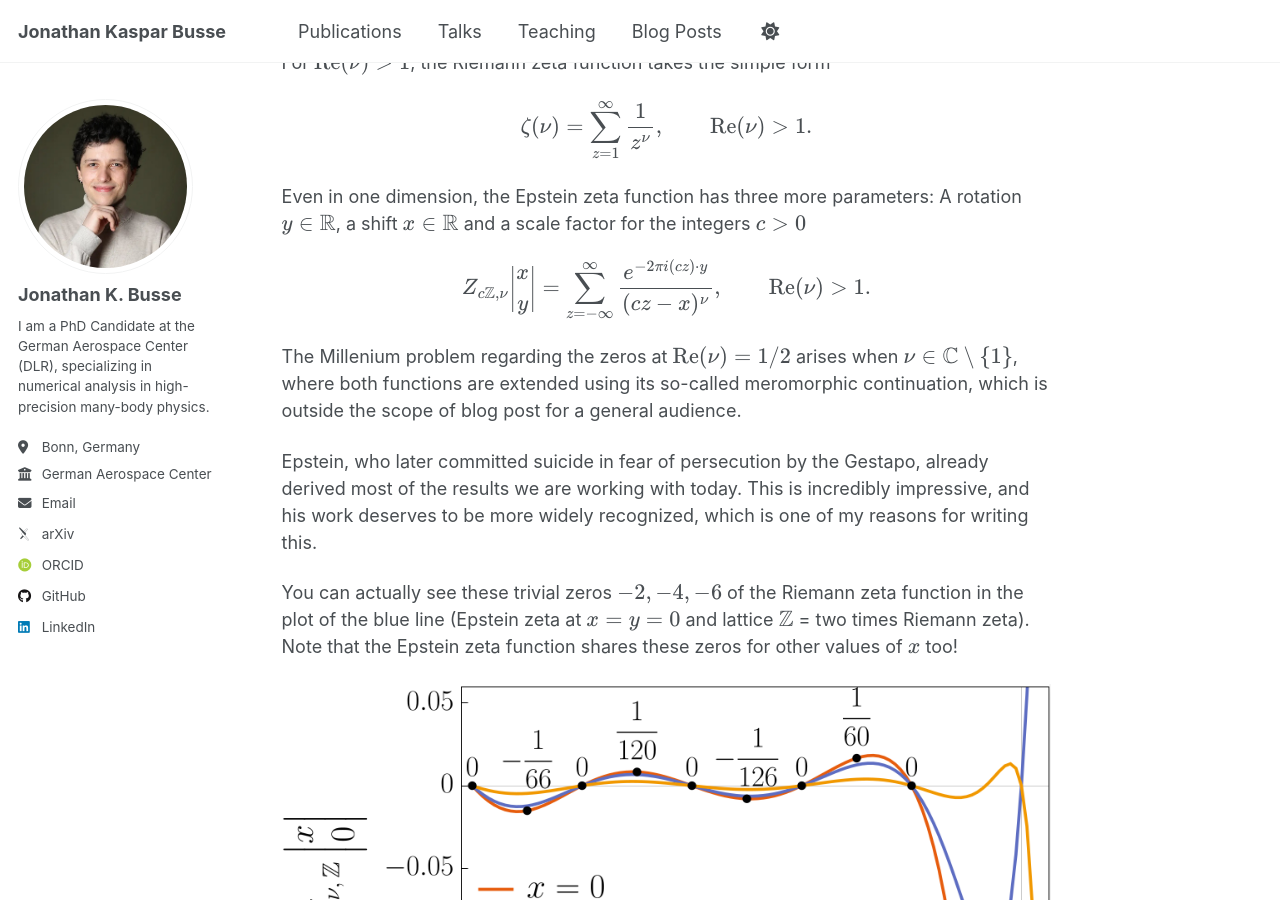
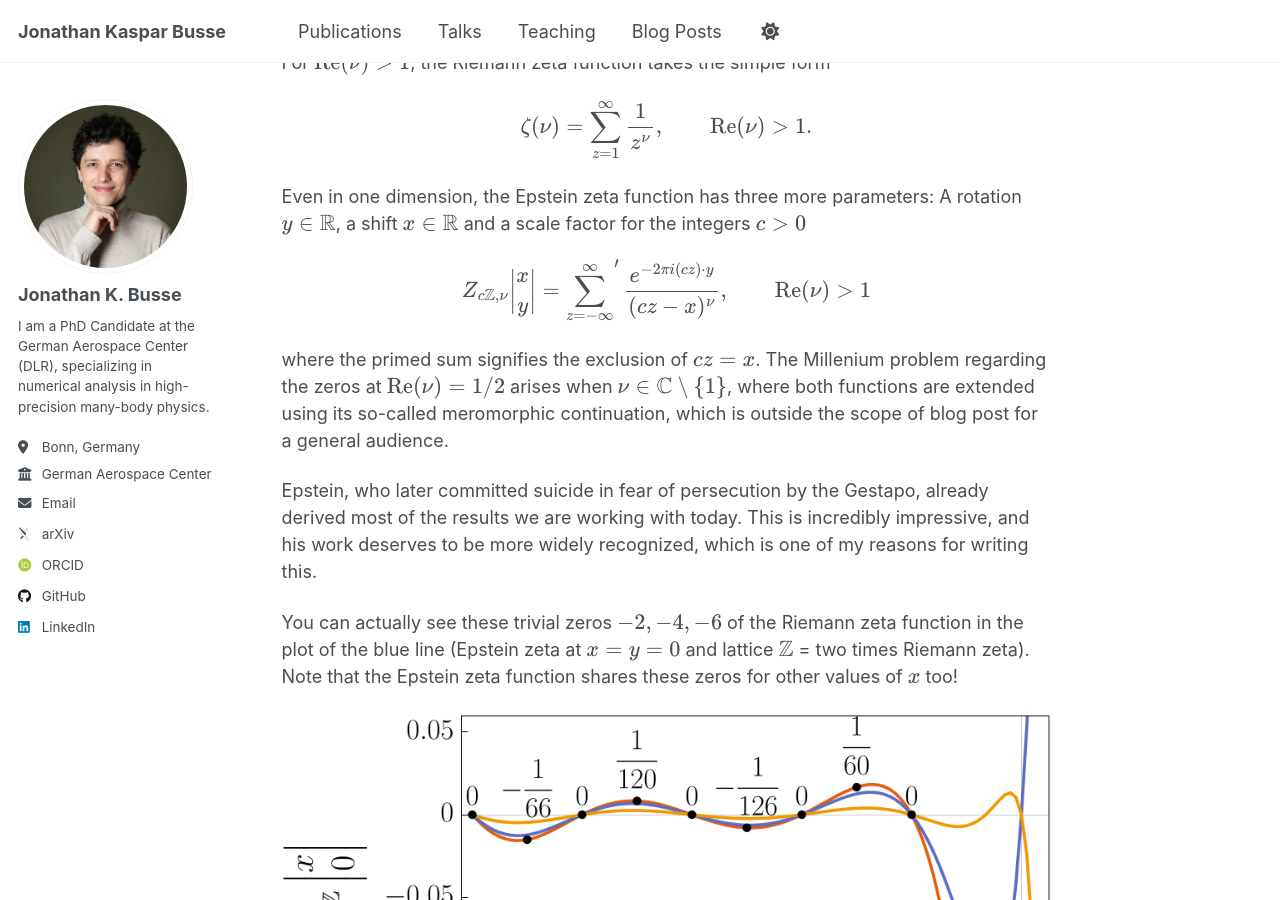
Before and after one commit to JoKaBus/jonathankbusse, a Jekyll site: the page built from _posts/2025-04-22-what-is-epstein-zeta.md, in a window 1280 px wide and 900 px high, scrolled down 436 px. Built offline with Jekyll 4.4.1, drawn with Linux system fonts in a browser that asks for light colours; some web fonts are replaced.

Commit message:
Fix: exclude cz = x in epstein zeta

```diff
--- a/_posts/2025-04-22-what-is-epstein-zeta.md
+++ b/_posts/2025-04-22-what-is-epstein-zeta.md
@@ -22,9 +22,10 @@ For \\(\operatorname{Re}(\nu) > 1\\), the Riemann zeta function takes the simple
 \\]
 Even in one dimension, the Epstein zeta function has three more parameters: A rotation \\(y\in\mathbb R\\), a shift \\(x\in\mathbb R\\) and a scale factor for the integers \\(c>0\\)
 \\[
-Z_{c\mathbb Z,\nu} \genfrac||{0pt}{0}{x}{y}=\sum_{z=-\infty}^{\infty}\frac{e^{-2\pi i (cz)\cdot y}}{(cz-x)^{\nu}}
-,\qquad \operatorname{Re}(\nu)>1.
+Z_{c\mathbb Z,\nu} \genfrac||{0pt}{0}{x}{y}=\sum_{z=-\infty}^{\infty}'\frac{e^{-2\pi i (cz)\cdot y}}{(cz-x)^{\nu}}
+,\qquad \operatorname{Re}(\nu)>1
 \\]
+where the primed sum signifies the exclusion of \\(cz = x\\).
 The Millenium problem regarding the zeros at \\(\operatorname{Re}(\nu)=1/2\\) arises when \\(\nu\in \mathbb C\setminus \\{1\\}\\), where both functions are extended using its so-called meromorphic continuation, which is outside the scope of blog post for a general audience.
 
 Epstein, who later committed suicide in fear of persecution by the Gestapo, already derived most of the results we are working with today. This is incredibly impressive, and his work deserves to be more widely recognized, which is one of my reasons for writing this.
```
